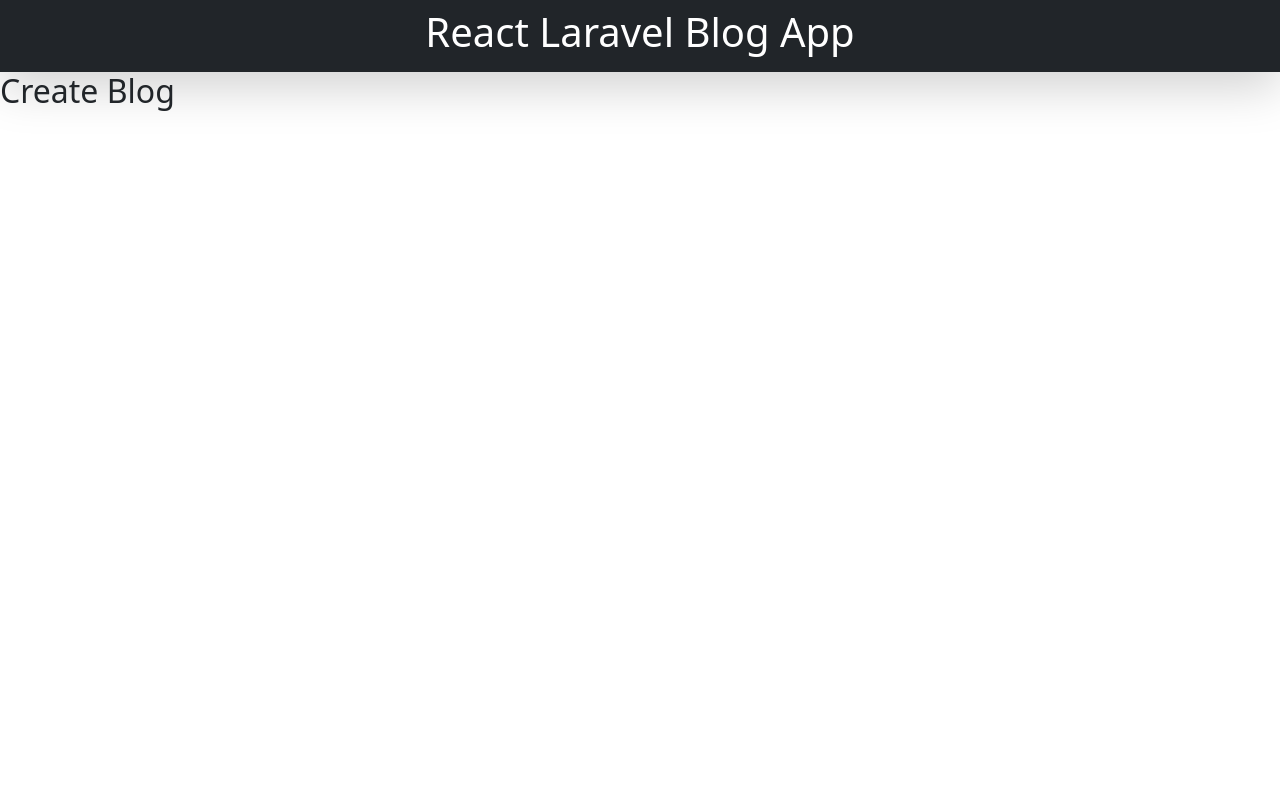
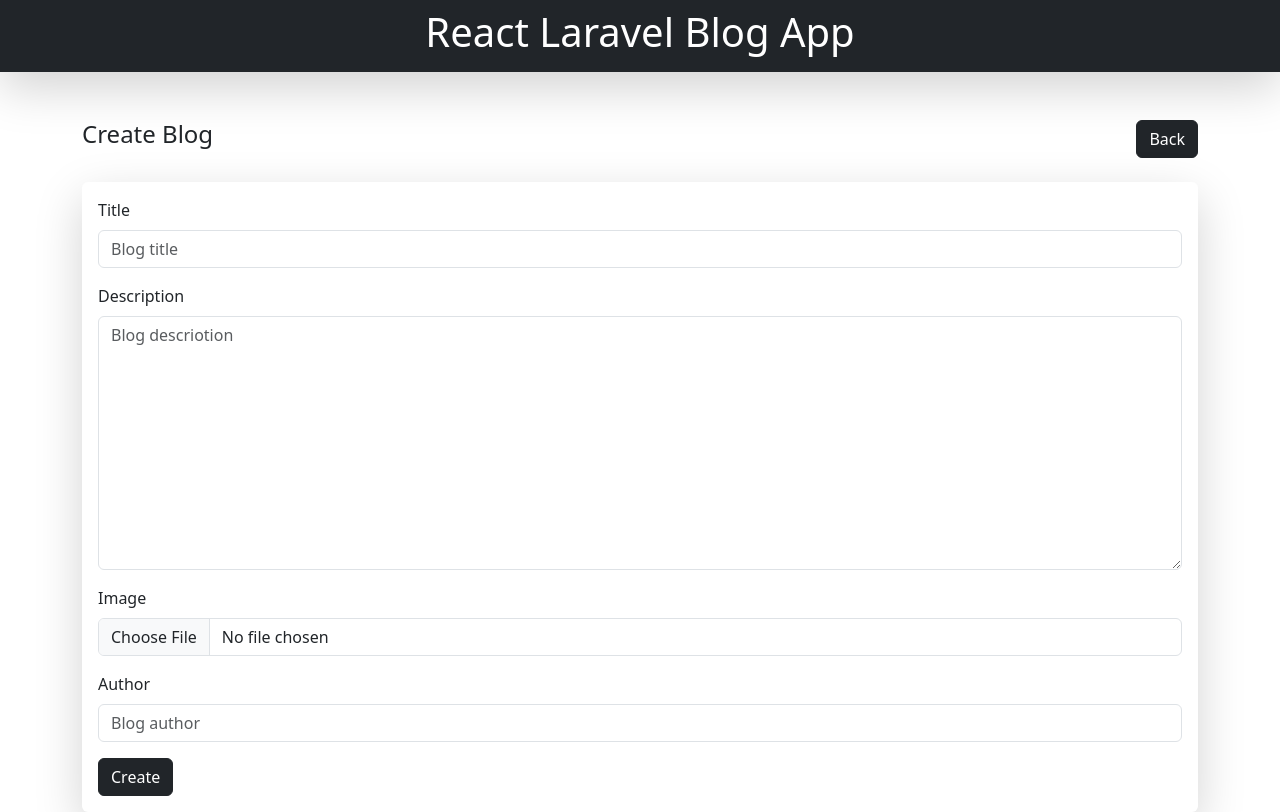
Before and after one commit to Shikat-Mahmud/blog_react_frontend, a React (Vite) app: page /create in a window 1280 px wide. Built offline with nearby package versions, Linux system fonts and the light colour scheme.

Commit message:
create form designed

```diff
--- a/src/components/CreateBlog.jsx
+++ b/src/components/CreateBlog.jsx
@@ -1,11 +1,35 @@
 import React from 'react'
 
 const CreateBlog = () => {
-  return (
-    <div>
-      <h2>Create Blog</h2>
-    </div>
-  )
+    return (
+        <div className="container">
+            <div className="d-flex justify-content-between pt-5 mb-4">
+                <h4>Create Blog</h4>
+                <a href="/" className='btn btn-dark'>Back</a>
+            </div>
+            <div className="card border-0 shadow-lg">
+                <div className="card-body">
+                    <div className="mb-3">
+                        <label htmlFor="" className='form-label'>Title</label>
+                        <input type="text" className='form-control' placeholder='Blog title' />
+                    </div>
+                    <div className="mb-3">
+                        <label htmlFor="" className='form-label'>Description</label>
+                        <textarea className='form-control' rows={10} placeholder='Blog descriotion'></textarea>
+                    </div>
+                    <div className="mb-3">
+                        <label htmlFor="" className='form-label'>Image</label>
+                        <input type="file" className='form-control' />
+                    </div>
+                    <div className="mb-3">
+                        <label htmlFor="" className='form-label'>Author</label>
+                        <input type="text" className='form-control' placeholder='Blog author' />
+                    </div>
+                    <button className='btn btn-dark'>Create</button>
+                </div>
+            </div>
+        </div>
+    )
 }
 
 export default CreateBlog
```
